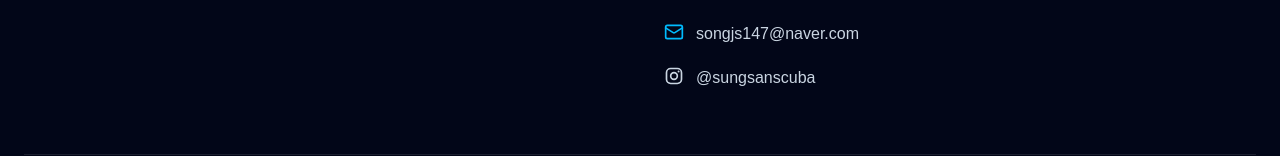
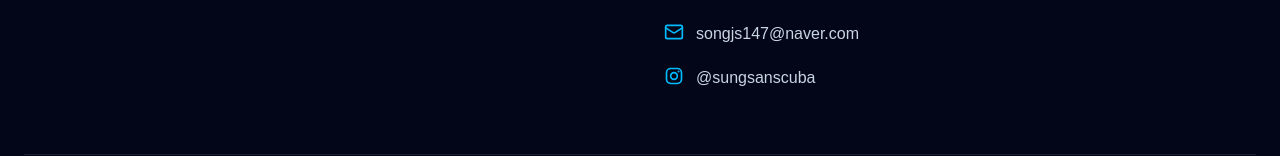
Before and after one commit to yoochnagsoo/SUNGSANSCUBA, a Next.js app: page /padi in a window 1280 px wide. Shown: the part 4985-5141 px from the top of the page. Built offline with nearby package versions, Linux system fonts and the light colour scheme; no server answers.

Commit message:
푸터 인스타그램 아이콘 색상 수정

```diff
--- a/src/components/layout/Footer.tsx
+++ b/src/components/layout/Footer.tsx
@@ -143,7 +143,9 @@ export default function Footer() {
                 aria-label="성산스쿠버 인스타그램 보기"
                 className="flex gap-3 transition hover:text-sky-400"
               >
-                <InstagramIcon size={20} />
+                <span className="shrink-0 text-sky-400">
+                  <InstagramIcon size={20} />
+                </span>
                 @sungsanscuba
               </a>
             </div>
```
